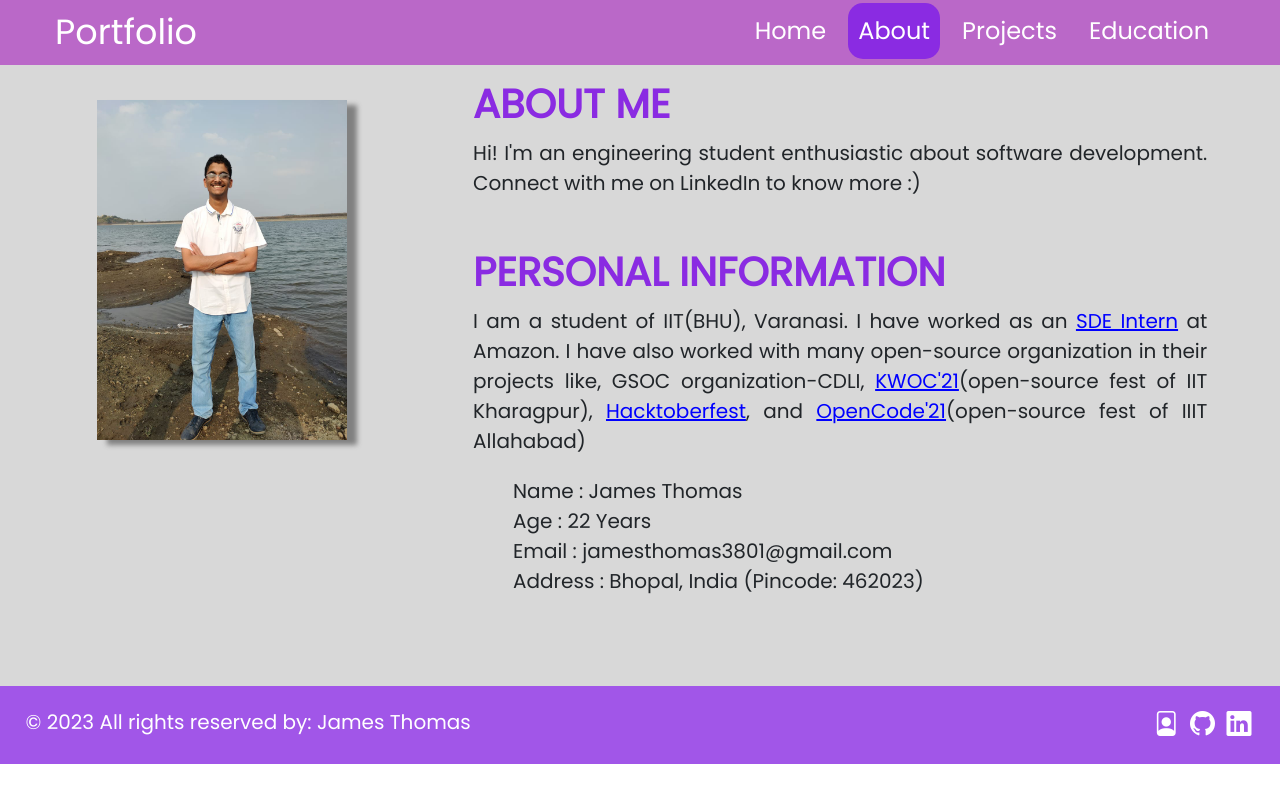
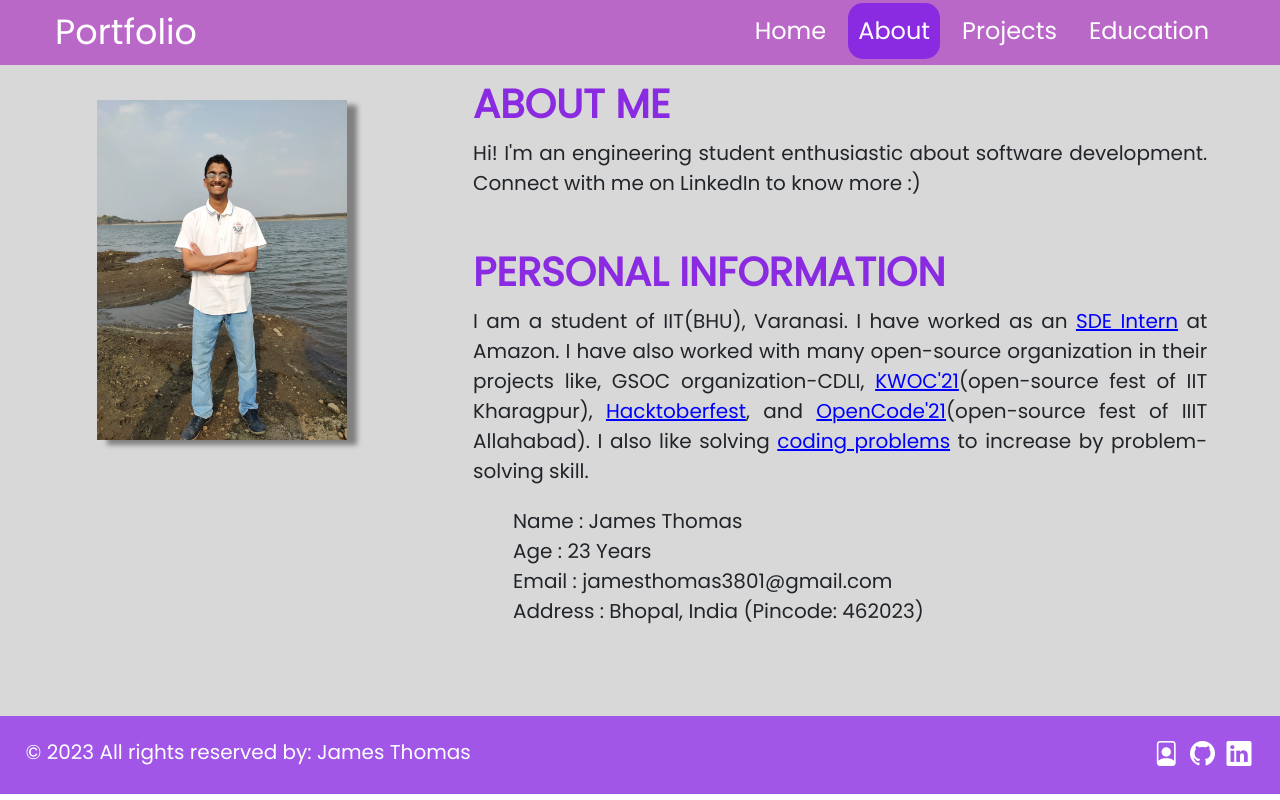
Before and after one commit to james3gh/Personal-website, a React (Create React App) app: page /About in a window 1280 px wide. Built offline with nearby package versions, Linux system fonts and the light colour scheme.

Commit message:
Update About.jsx

```diff
--- a/src/Pages/About/About.jsx
+++ b/src/Pages/About/About.jsx
@@ -20,7 +20,7 @@ const About = () => {
             <p>
               I am a student of IIT(BHU), Varanasi. I have worked as an{" "}
               <a
-                href="https://drive.google.com/file/d/1Pc0Cu5MOE8iKryIJDDPEfh6RqkarvAhe/view?usp=drive_link"
+                href="https://drive.google.com/file/d/13nPsQsEsCHdUbwnHPweuWFT9PuJaAVP7/view?usp=sharing"
                 target="blank"
                 style={{ color: "blue", textDecoration: "underline" }}
               >
@@ -45,13 +45,15 @@ const About = () => {
               </a>
               , and{" "}
               <a
-                href="https://opencodeiiita.github.io/"
+                href="https://github.com/opencodeiiita"
                 target="blank"
                 style={{ color: "blue", textDecoration: "underline" }}
               >
                 OpenCode'21
               </a>
-              (open-source fest of IIIT Allahabad)
+              (open-source fest of IIIT Allahabad). I also like solving  <a href="https://leetcode.com/jamesthomas3801/" target="blank"
+                style={{ color: "blue", textDecoration: "underline" }}
+              >coding problems</a> to increase by problem-solving skill.
             </p>
             <ul>
               <li>Name : James Thomas</li>
@@ -59,7 +61,7 @@ const About = () => {
                 Age :{" "}
                 {process.env.REACT_APP_MY_AGE
                   ? process.env.REACT_APP_MY_AGE
-                  : 22}{" "}
+                  : 23}{" "}
                 Years
               </li>
               <li>Email : jamesthomas3801@gmail.com</li>
```
